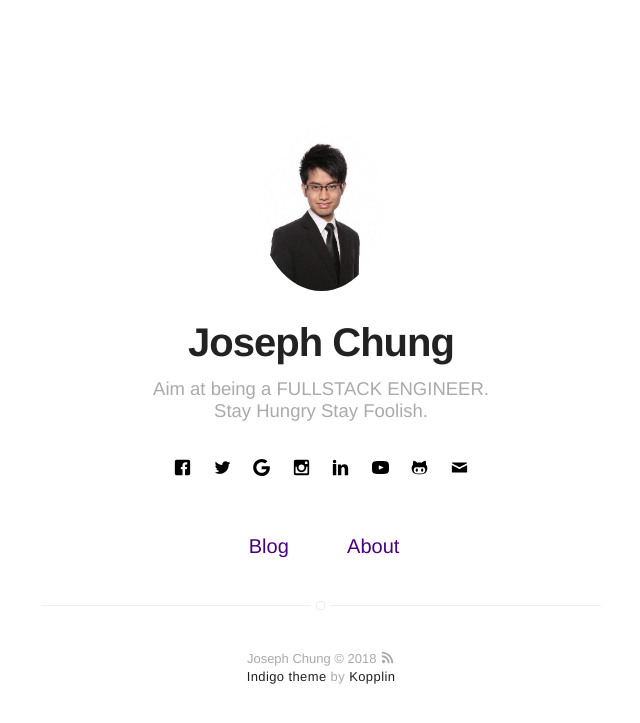
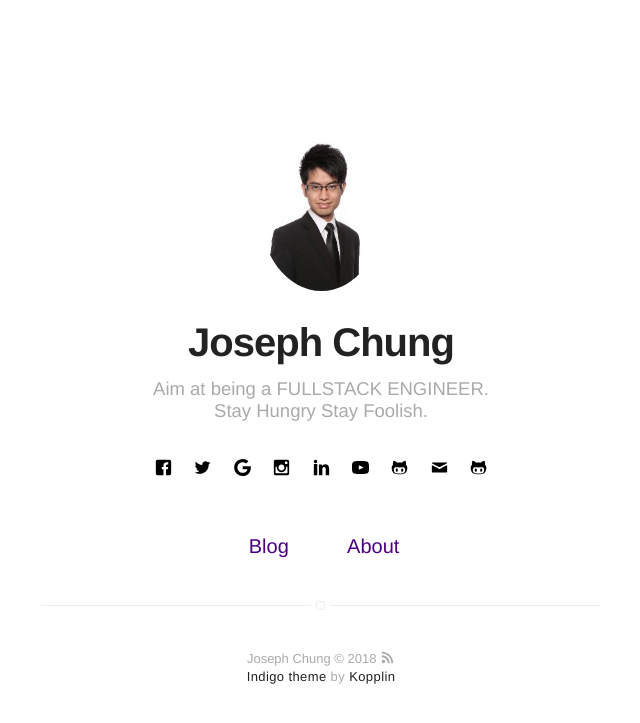
Before and after one commit to itjosephchung/itjosephchung.github.io, a Jekyll site: the page built from index.html, in a window 1280 px wide. Shown: the top 723 px of the page, without its empty margins (319-959 px from the left). Built offline with Jekyll 4.4.1, drawn with Linux system fonts in a browser that asks for light colours.

Commit message:
Update social-links.html

```diff
--- a/_includes/social-links.html
+++ b/_includes/social-links.html
@@ -64,4 +64,9 @@
             <svg class="icon icon-mail"><use xlink:href="#icon-mail"></use></svg>
         </a>
     {% endif %}
+     {% if site.stackoverflow %}
+        <a class="link" data-title="{{ site.stackoverflow }}" href="https://stackoverflow.com/users/{{ site.stackoverflow }}" target="_blank">
+            <svg class="icon icon-mail"><use xlink:href="#icon-github"></use></svg>
+        </a>
+    {% endif %}
 </div>
```
